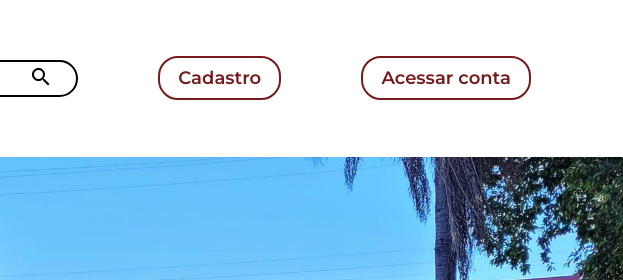
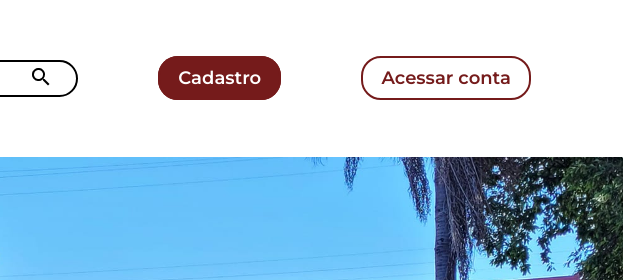
Before and after one commit to ericcampos321/validacao-de-conta, a plain HTML site: page index.html in a window 1280 px wide. Shown: the top 280 px of the page, 657-1280 px from the left. Drawn offline with nearby package versions, Linux system fonts and the light colour scheme.

Commit message:
atualização
botões

```diff
--- a/index.html
+++ b/index.html
@@ -33,7 +33,7 @@
             </li>
             <li class="cabecalho-lista__item">
                 <a href="./pages/abrir-conta-form.html"
-                    class="cabecalho-lista__item-botao cabecalho-lista__item-botao--azul">Cadastro</a>
+                    class="cabecalho-lista__item-botao cabecalho-lista__item-botao--vermelho">Cadastro</a>
             </li>
             <li class="cabecalho-lista__item">
                 <a href="#" class="cabecalho-lista__item-botao">Acessar conta</a>
```
Also changed, not shown: pages/abrir-conta-form-2.html (+1 -1 lines), pages/abrir-conta-form-3.html (+1 -1 lines).
